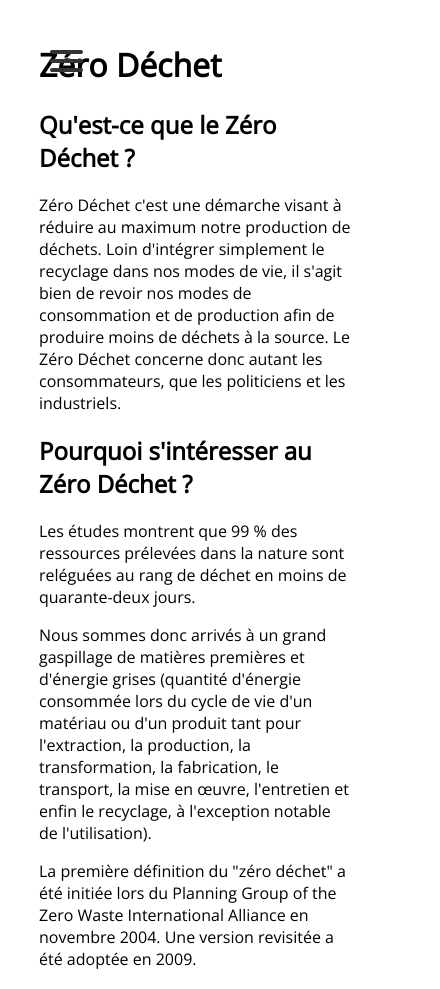
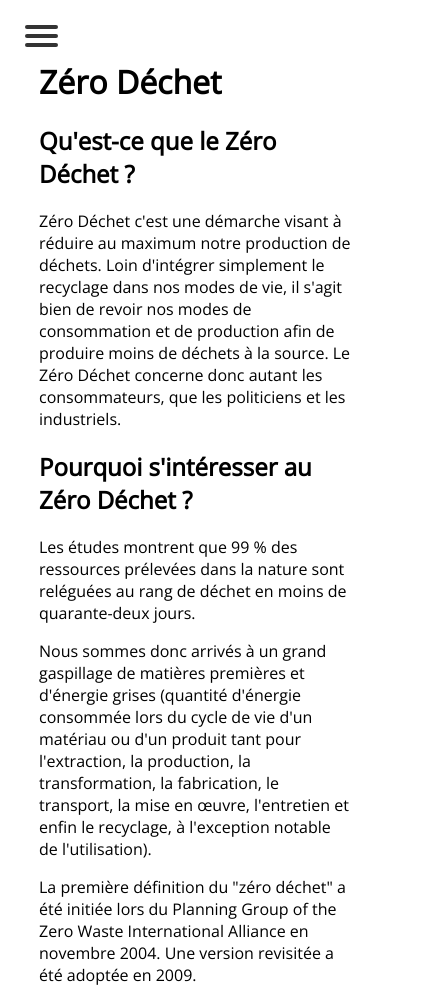
Before and after one commit to RoXYTheNeko/zero-dechet-aries, a plain HTML site: page index.html in a window 390 px wide. Shown: the whole page, 440 px wide, since content can reach past the window. Drawn offline with nearby package versions, Linux system fonts and the light colour scheme.

Commit message:
Correction d'affichage du header

```diff
--- a/css/responsive.css
+++ b/css/responsive.css
@@ -5,11 +5,15 @@
   	display: none;
   }
 
+main {
+	margin-top: 60px;
+}
+
 #menuToggle {
   display: block;
-  position: relative;
-  top: 50px;
-  left: 50px;
+  position: absolute;
+  top: 25px;
+  left: 25px;
   z-index: 1;
   -webkit-user-select: none;
   user-select: none;
@@ -86,9 +90,7 @@
   transform: rotate(0deg) scale(0.2, 0.2);
 }
 
-/*
- * Ohyeah and the last one should go the other direction
- */
+/* Formation d'une croix */
 #menuToggle input:checked ~ span:nth-last-child(2) {
   transform: rotate(-45deg) translate(0, -1px);
 }
--- a/css/style.css
+++ b/css/style.css
@@ -20,10 +20,11 @@ nav ul {
 	display: flex;
 	list-style-type: none;
 	width: 100%;
+	margin: 0;
+
 }
 
 nav li {
-	margin: 0;
 	padding: 0.8em;
 	color: #ddd;
 	border-bottom: solid 4px #333;
```
